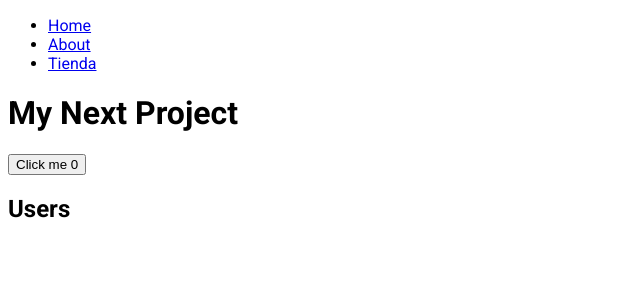
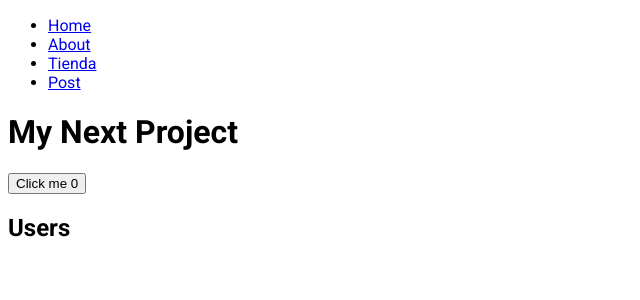
Before and after one commit to Lemito66/nextjs, a Next.js app in the folder projects/my-next-project/: page / in a window 1280 px wide. Shown: the top 300 px of the page, without its empty margins (0-640 px from the left). Built offline with nearby package versions, Linux system fonts and the light colour scheme.

Commit message:
nuevo navBar item

```diff
--- a/projects/my-next-project/src/components/NavBar.jsx
+++ b/projects/my-next-project/src/components/NavBar.jsx
@@ -14,6 +14,9 @@ export function NavBar() {
         <li>
           <Link href="/tienda">Tienda</Link>
         </li>
+        <li>
+          <Link href="/post">Post</Link>
+        </li>
       </ul>
     </nav>
   );
```
